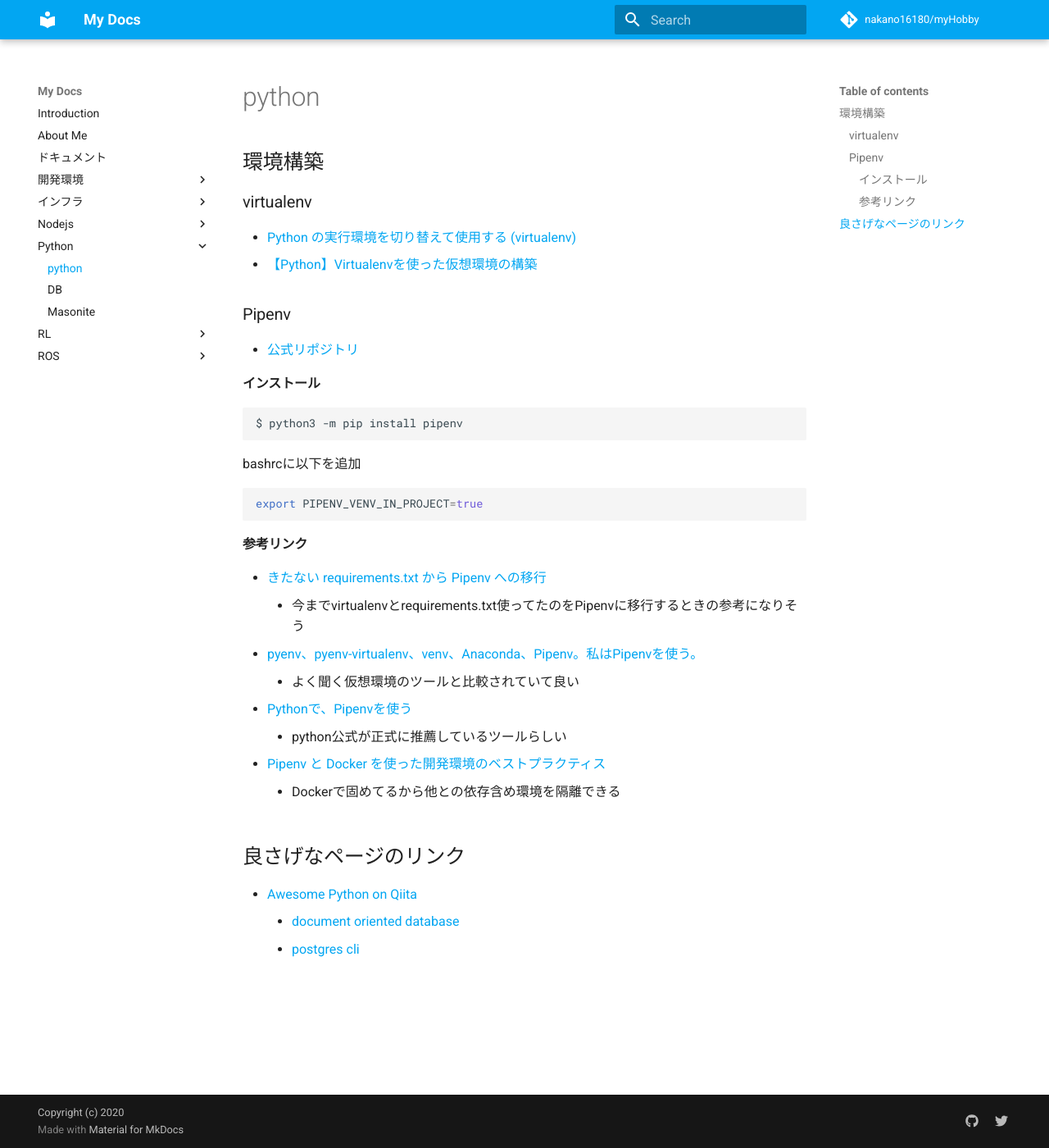
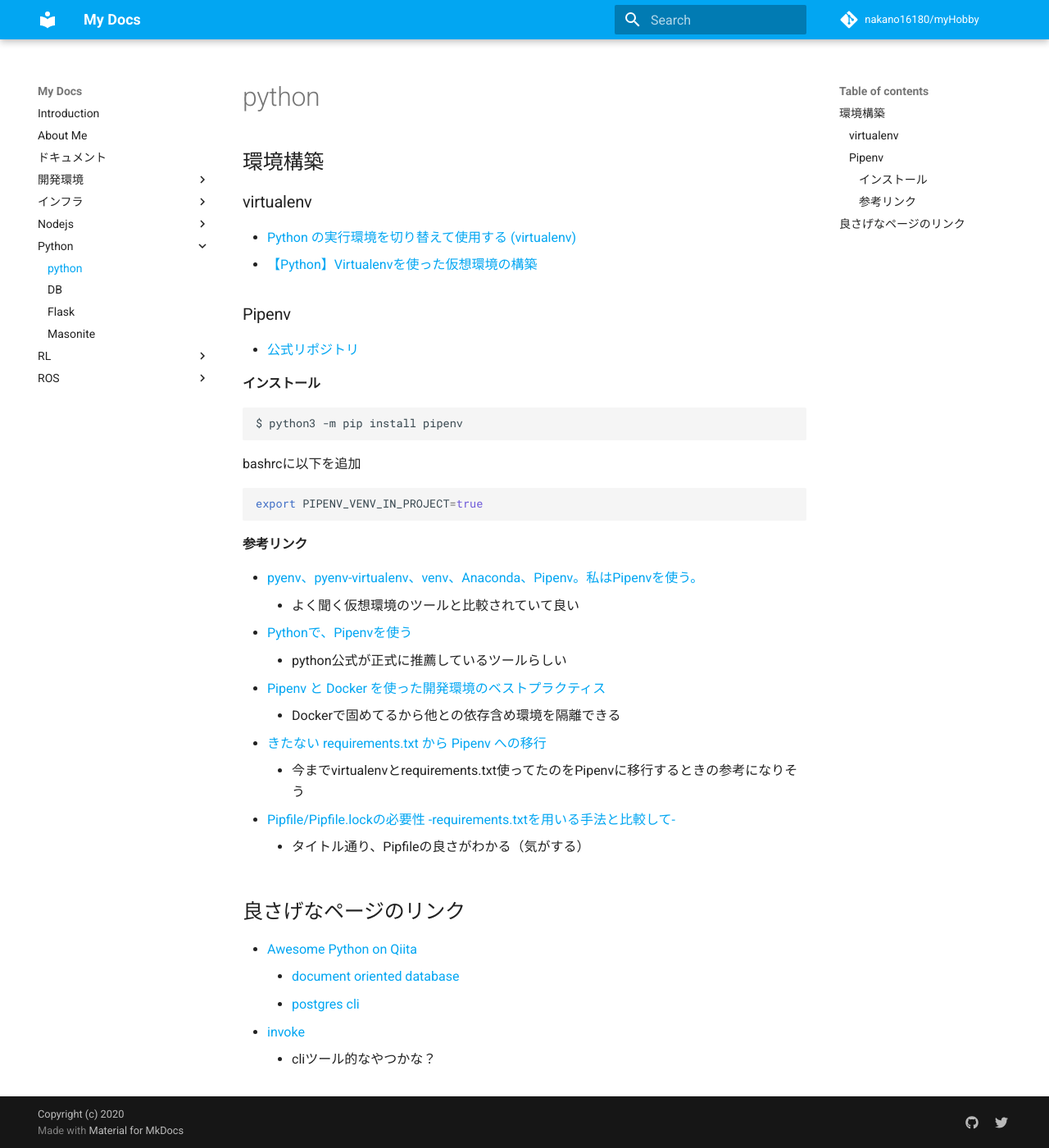
Before and after one commit to nakano16180/myHobby, an MkDocs documentation site: the page built from docs/Python/python.md, in a window 1280 px wide and 1400 px high. Shown: the whole window at 82% size. Built offline with MkDocs 1.6.1 and Material for MkDocs 9.7.7, drawn with Linux system fonts in a browser that asks for light colours; comment, search, counter and statistics services are not loaded.

Commit message:
update python

````diff
--- a/docs/Python/python.md
+++ b/docs/Python/python.md
@@ -16,16 +16,20 @@
 export PIPENV_VENV_IN_PROJECT=true
 ```
 #### 参考リンク
-  - [きたない requirements.txt から Pipenv への移行](https://www.kabuku.co.jp/developers/python-pipenv-graph)
-    - 今までvirtualenvとrequirements.txt使ってたのをPipenvに移行するときの参考になりそう
   - [pyenv、pyenv-virtualenv、venv、Anaconda、Pipenv。私はPipenvを使う。](https://qiita.com/KRiver1/items/c1788e616b77a9bad4dd)
     - よく聞く仮想環境のツールと比較されていて良い
   - [Pythonで、Pipenvを使う](https://narito.ninja/blog/detail/58/)
     - python公式が正式に推薦しているツールらしい
   - [Pipenv と Docker を使った開発環境のベストプラクティス](https://qiita.com/kawasin73/items/3e58fc8a14af66ab7204)
     - Dockerで固めてるから他との依存含め環境を隔離できる
+  - [きたない requirements.txt から Pipenv への移行](https://www.kabuku.co.jp/developers/python-pipenv-graph)
+    - 今までvirtualenvとrequirements.txt使ってたのをPipenvに移行するときの参考になりそう
+  - [Pipfile/Pipfile.lockの必要性 -requirements.txtを用いる手法と比較して-](https://qiita.com/miyashiiii/items/92e6f745a940c4df2ddd)
+    - タイトル通り、Pipfileの良さがわかる（気がする）
 
 ## 良さげなページのリンク
   - [Awesome Python on Qiita](https://qiita.com/hatai/items/34c91d4ee0b54bd7cb8b)
     - [document oriented database](https://github.com/msiemens/tinydb)
     - [postgres cli](https://github.com/dbcli/pgcli)
+  - [invoke](https://github.com/pyinvoke/invoke)
+    - cliツール的なやつかな？
--- a/mkdocs.yml
+++ b/mkdocs.yml
@@ -61,6 +61,7 @@
   - Python:
     - python: ./Python/python.md
     - DB: ./Python/database.md
+    - Flask: ./Python/flask.md
     - Masonite: ./Python/masonite.md
   - RL:
     - Pythonで学ぶ強化学習: ./RL/python_RL.md
````
Also changed, not shown: docs/Python/flask.md (added, +5 -0 lines).
